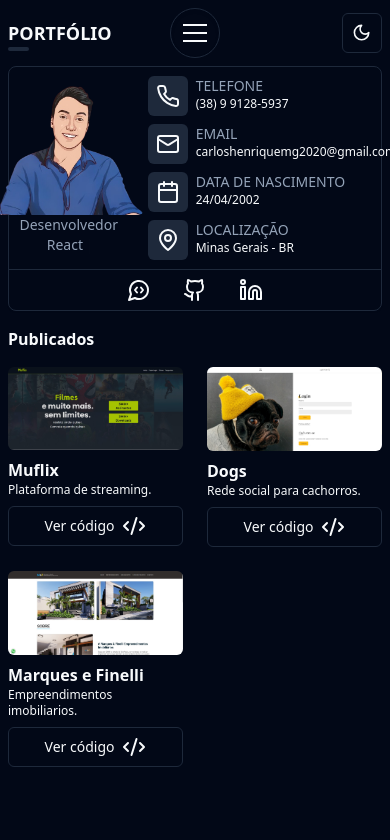
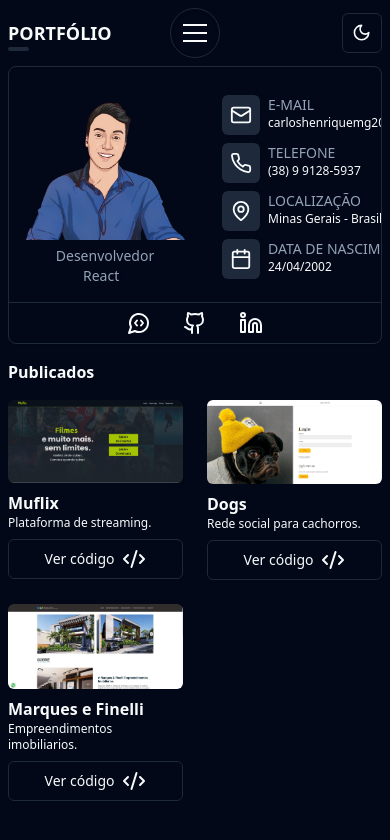
Before and after one commit to Carlos-Castro11/portfolio, a React (Vite) app: page / in a window 390 px wide. Shown: the top 840 px of the page. Built offline with nearby package versions, Linux system fonts and the light colour scheme.

Commit message:
Add hero mobile fix

```diff
--- a/src/components/hero-mobile/hero-mobile.tsx
+++ b/src/components/hero-mobile/hero-mobile.tsx
@@ -12,7 +12,7 @@ import { Cursor, useTypewriter } from 'react-simple-typewriter'
 import perfil from '../../assets/images/perfil.png'
 import { HeroItem } from '../hero/hero-item'
 import { HeroLink } from '../hero/hero-link'
-import { Card, CardDescription } from '../ui/card'
+import { Card, CardContent, CardDescription, CardHeader } from '../ui/card'
 import { Separator } from '../ui/separator'
 
 export function HeroMobile() {
@@ -23,44 +23,45 @@ export function HeroMobile() {
   })
 
   return (
-    <Card className="mt-2">
-      <div className="flex p-[0.75px] justify-center">
-        <div className="flex gap-1 sm:gap-6 md:gap-10">
-          <div className="text-center">
-            <img className="max-w-[150px] rounded-md" src={perfil} alt="" />
-            <CardDescription className="flex flex-col justify-center">
+    <Card className="mt-2 overflow-hidden">
+      <div className="flex">
+        <CardHeader>
+          <img className="max-w-[160px]" src={perfil} alt="" />
+          <CardDescription className="flex flex-col justify-center text-center">
             Desenvolvedor
             <div>
               {text}
               <Cursor />
             </div>
           </CardDescription>
-          </div>
-          <div className="space-y-2 flex flex-col my-2 md:flex-none md:grid md:grid-cols-2 md:my-auto">
+        </CardHeader>
+        <Separator className="mr-1" orientation="vertical" />
+        <CardContent className="flex items-center">
+          <div className="space-y-2 mt-5">
             <HeroItem
-              icon={<Phone />}
-              fieldName="Telefone"
-              fieldValue="(38) 9 9128-5937"
+              icon={<Mail size={22} />}
+              fieldValue="carloshenriquemg2020@gmail.com"
+              fieldName="E-mail"
             />
             <HeroItem
-              fieldName="Email"
-              fieldValue="carloshenriquemg2020@gmail.com"
-              icon={<Mail />}
+              icon={<Phone size={22} />}
+              fieldValue="(38) 9 9128-5937"
+              fieldName="Telefone"
             />
             <HeroItem
-              icon={<Calendar />}
-              fieldName="Data de nascimento"
-              fieldValue="24/04/2002"
+              icon={<MapPin size={22} />}
+              fieldValue="Minas Gerais - Brasil"
+              fieldName="Localização"
             />
             <HeroItem
-              icon={<MapPin />}
-              fieldName="Localização"
-              fieldValue="Minas Gerais - BR"
+              icon={<Calendar size={22} />}
+              fieldValue="24/04/2002"
+              fieldName="Data de nascimento"
             />
           </div>
+        </CardContent>
       </div>
-      </div>
-      <Separator className="" />
+      <Separator />
       <div className="flex justify-center">
         <HeroLink icon={<MessageCircleCodeIcon />} />
         <HeroLink icon={<GithubIcon />} />
```
Lines whose indentation alone changed are shown as unchanged.
